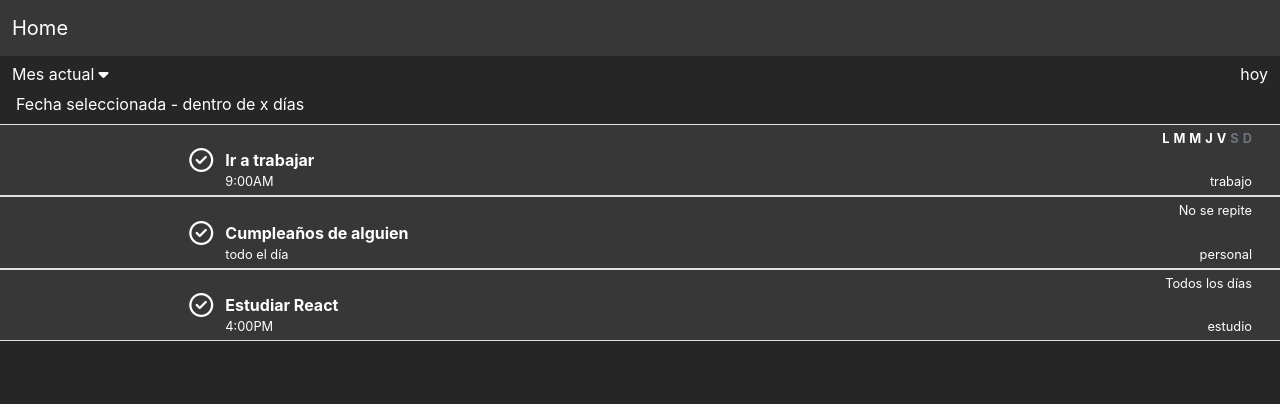
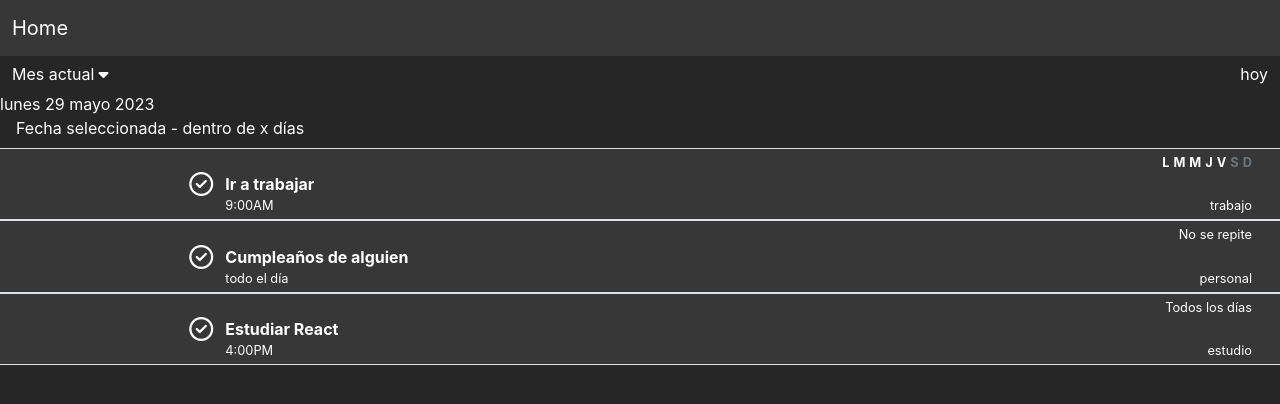
Before and after one commit to fede-vazquez/tasklist_react, a React (Create React App) app: page /tasklist in a window 1280 px wide. Shown: the top 404 px of the page. Built offline with nearby package versions, Linux system fonts and the light colour scheme.

Commit message:
Instala dayjs y crea el componente donde se va a usar. Lo importa y configura al español.

```diff
--- a/package.json
+++ b/package.json
@@ -6,6 +6,7 @@
     "@testing-library/jest-dom": "^5.16.5",
     "@testing-library/react": "^13.4.0",
     "@testing-library/user-event": "^13.5.0",
+    "dayjs": "^1.11.7",
     "react": "^18.2.0",
     "react-dom": "^18.2.0",
     "react-router-dom": "^6.10.0",
--- /dev/null
+++ b/src/components/task_list/DatesScrollBar.jsx
@@ -0,0 +1,14 @@
+import React from "react";
+
+import dayjs from "dayjs";
+import "dayjs/locale/es";
+dayjs.locale("es");
+
+function DatesScrollBar() {
+  const date = dayjs().format("dddd DD MMMM YYYY");
+  console.log(date);
+
+  return <p className="text-white">{date}</p>;
+}
+
+export default DatesScrollBar;
--- a/src/components/task_list/MainTaskList.jsx
+++ b/src/components/task_list/MainTaskList.jsx
@@ -1,4 +1,5 @@
 import DateTaskList from "./DateTaskList";
+import DatesScrollBar from "./DatesScrollBar";
 import SelectMonth from "./SelectMonth";
 import SelectedDate from "./SelectedDate";
 
@@ -6,6 +7,7 @@ function MainTaskList() {
   return (
     <div>
       <SelectMonth actualMonth="Mes actual" />
+      <DatesScrollBar />
       <SelectedDate dateSelected="Fecha seleccionada" />
       <DateTaskList date="Fecha seleccionada" />
     </div>
--- a/src/components/task_list/taskRepeatInfo.jsx
+++ b/src/components/task_list/taskRepeatInfo.jsx
@@ -27,7 +27,7 @@ function TaskRepeatInfo({ daysRepeat }) {
         weekDays.map((day, i) => {
           return (
             <li
-              key={day.day + i}
+              key={day + i}
               className={
                 (daysRepeat.includes(day) ? "" : "text-secondary") + " fw-bold"
               }
```
Also changed, not shown: 1 other file (tests, documents, lock files or other folders).
